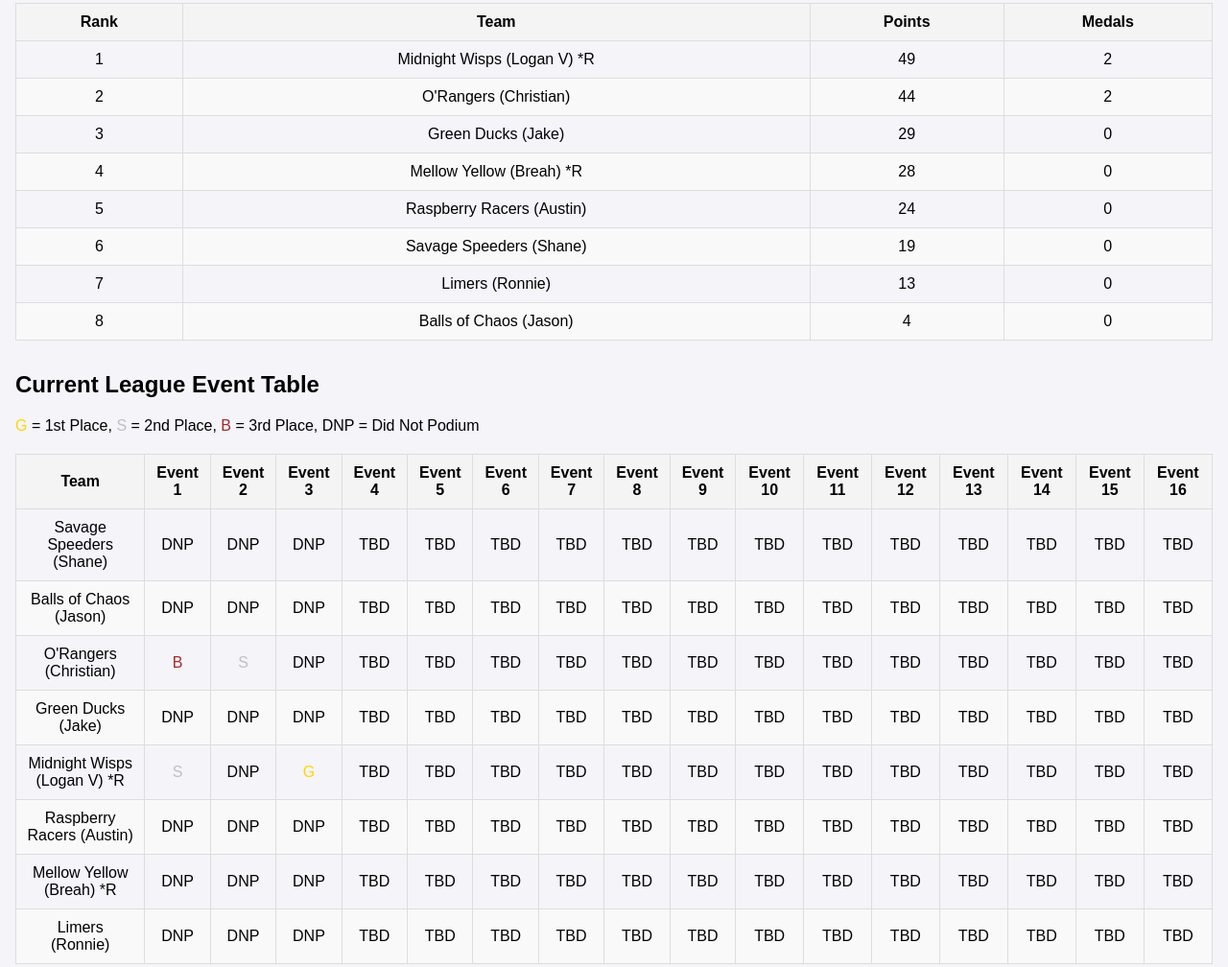
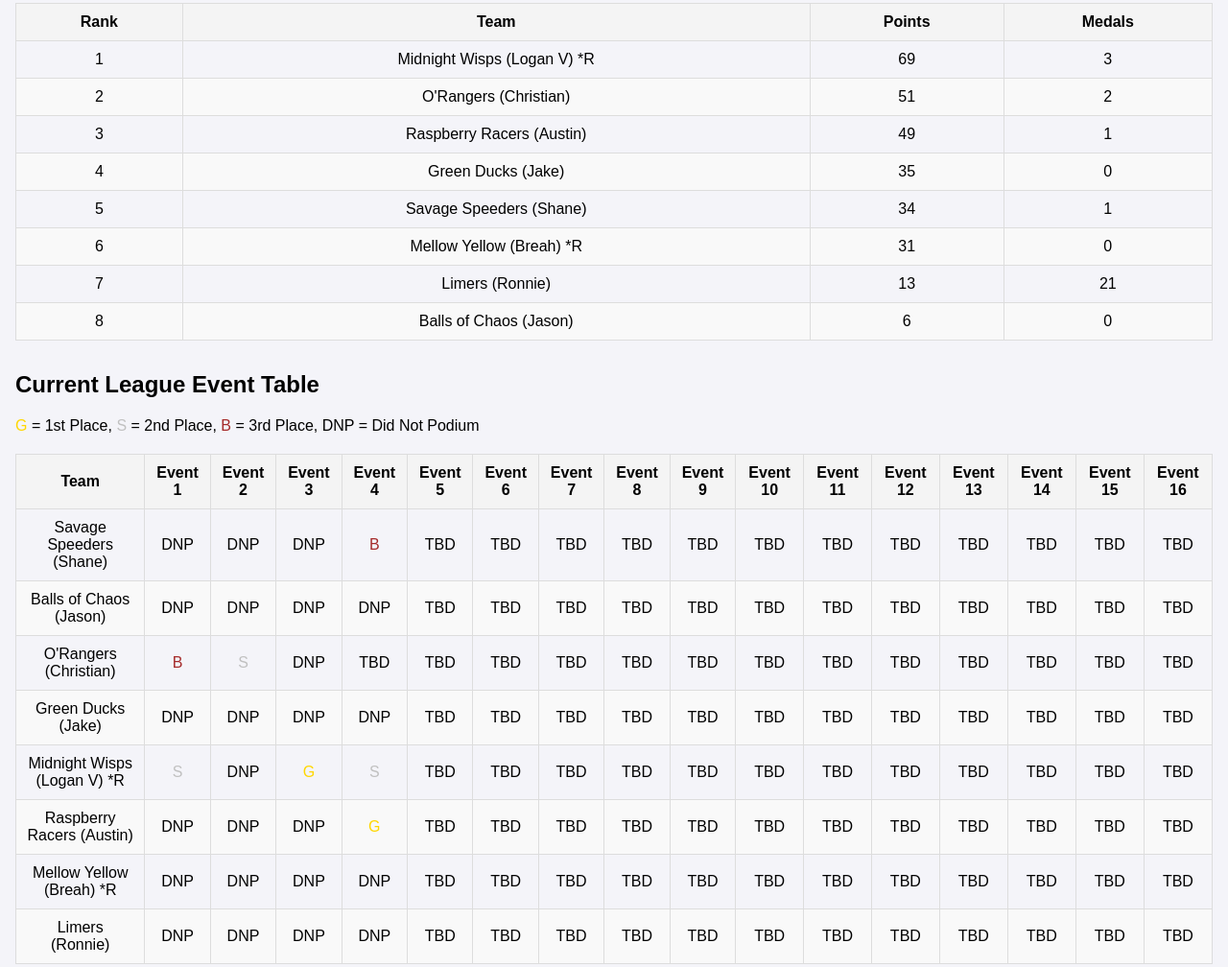
Before and after one commit to auwright/ice-box-marble-league, a plain HTML site: page current_standings.html in a window 1280 px wide. Shown: the part 297-1305 px from the top of the page at 96% size. Drawn offline with Linux system fonts and the light colour scheme.

Commit message:
Update current_standings.html
Event 4 results

```diff
--- a/current_standings.html
+++ b/current_standings.html
@@ -54,14 +54,14 @@
           </tr>
         </thead>
         <tbody>
-          <tr><td>1</td><td>Savage Speeders (Shane)</td><td>19</td><td>0</td></tr>
-          <tr><td>2</td><td>Balls of Chaos (Jason)</td><td>4</td><td>0</td></tr>
-          <tr><td>3</td><td>O'Rangers (Christian)</td><td>44</td><td>2</td></tr>
-          <tr><td>4</td><td>Green Ducks (Jake)</td><td>29</td><td>0</td></tr>
-          <tr><td>5</td><td>Raspberry Racers (Austin)</td><td>24</td><td>0</td></tr>
-          <tr><td>6</td><td>Midnight Wisps (Logan V) *R</td><td>49</td><td>2</td></tr>
-          <tr><td>7</td><td>Mellow Yellow (Breah) *R</td><td>28</td><td>0</td></tr>
-          <tr><td>8</td><td>Limers (Ronnie)</td><td>13</td><td>0</td></tr>
+          <tr><td>1</td><td>Savage Speeders (Shane)</td><td>34</td><td>1</td></tr>
+          <tr><td>2</td><td>Balls of Chaos (Jason)</td><td>6</td><td>0</td></tr>
+          <tr><td>3</td><td>O'Rangers (Christian)</td><td>51</td><td>2</td></tr>
+          <tr><td>4</td><td>Green Ducks (Jake)</td><td>35</td><td>0</td></tr>
+          <tr><td>5</td><td>Raspberry Racers (Austin)</td><td>49</td><td>1</td></tr>
+          <tr><td>6</td><td>Midnight Wisps (Logan V) *R</td><td>69</td><td>3</td></tr>
+          <tr><td>7</td><td>Mellow Yellow (Breah) *R</td><td>31</td><td>0</td></tr>
+          <tr><td>8</td><td>Limers (Ronnie)</td><td>13</td><td>21</td></tr>
         </tbody>
       </table>
     </div>
@@ -95,14 +95,14 @@
           <!-- <td class="gold">G</td> -->
           <!-- <td class="silver">S</td> -->
           <!-- <td class="bronze">B</td> -->
-          <tr><td>Savage Speeders (Shane)</td><td>DNP</td><td>DNP</td><td>DNP</td><td>TBD</td><td>TBD</td><td>TBD</td><td>TBD</td><td>TBD</td><td>TBD</td><td>TBD</td><td>TBD</td><td>TBD</td><td>TBD</td><td>TBD</td><td>TBD</td><td>TBD</td></tr>
-          <tr><td>Balls of Chaos (Jason)</td><td>DNP</td><td>DNP</td><td>DNP</td><td>TBD</td><td>TBD</td><td>TBD</td><td>TBD</td><td>TBD</td><td>TBD</td><td>TBD</td><td>TBD</td><td>TBD</td><td>TBD</td><td>TBD</td><td>TBD</td><td>TBD</td></tr>
+          <tr><td>Savage Speeders (Shane)</td><td>DNP</td><td>DNP</td><td>DNP</td><td class="bronze">B</td><td>TBD</td><td>TBD</td><td>TBD</td><td>TBD</td><td>TBD</td><td>TBD</td><td>TBD</td><td>TBD</td><td>TBD</td><td>TBD</td><td>TBD</td><td>TBD</td></tr>
+          <tr><td>Balls of Chaos (Jason)</td><td>DNP</td><td>DNP</td><td>DNP</td><td>DNP</td><td>TBD</td><td>TBD</td><td>TBD</td><td>TBD</td><td>TBD</td><td>TBD</td><td>TBD</td><td>TBD</td><td>TBD</td><td>TBD</td><td>TBD</td><td>TBD</td></tr>
           <tr><td>O'Rangers (Christian)</td><td class="bronze">B</td><td class="silver">S</td><td>DNP</td><td>TBD</td><td>TBD</td><td>TBD</td><td>TBD</td><td>TBD</td><td>TBD</td><td>TBD</td><td>TBD</td><td>TBD</td><td>TBD</td><td>TBD</td><td>TBD</td><td>TBD</td></tr>
-          <tr><td>Green Ducks (Jake)</td><td>DNP</td><td>DNP</td><td>DNP</td><td>TBD</td><td>TBD</td><td>TBD</td><td>TBD</td><td>TBD</td><td>TBD</td><td>TBD</td><td>TBD</td><td>TBD</td><td>TBD</td><td>TBD</td><td>TBD</td><td>TBD</td></tr>
-          <tr><td>Midnight Wisps (Logan V) *R</td><td class="silver">S</td><td>DNP</td><td class="gold">G</td><td>TBD</td><td>TBD</td><td>TBD</td><td>TBD</td><td>TBD</td><td>TBD</td><td>TBD</td><td>TBD</td><td>TBD</td><td>TBD</td><td>TBD</td><td>TBD</td><td>TBD</td></tr>
-          <tr><td>Raspberry Racers (Austin)</td><td>DNP</td><td>DNP</td><td>DNP</td><td>TBD</td><td>TBD</td><td>TBD</td><td>TBD</td><td>TBD</td><td>TBD</td><td>TBD</td><td>TBD</td><td>TBD</td><td>TBD</td><td>TBD</td><td>TBD</td><td>TBD</td></tr>
-          <tr><td>Mellow Yellow (Breah) *R</td><td>DNP</td><td>DNP</td><td>DNP</td><td>TBD</td><td>TBD</td><td>TBD</td><td>TBD</td><td>TBD</td><td>TBD</td><td>TBD</td><td>TBD</td><td>TBD</td><td>TBD</td><td>TBD</td><td>TBD</td><td>TBD</td></tr>
-          <tr><td>Limers (Ronnie)</td><td>DNP</td><td>DNP</td><td>DNP</td><td>TBD</td><td>TBD</td><td>TBD</td><td>TBD</td><td>TBD</td><td>TBD</td><td>TBD</td><td>TBD</td><td>TBD</td><td>TBD</td><td>TBD</td><td>TBD</td><td>TBD</td></tr>
+          <tr><td>Green Ducks (Jake)</td><td>DNP</td><td>DNP</td><td>DNP</td><td>DNP</td><td>TBD</td><td>TBD</td><td>TBD</td><td>TBD</td><td>TBD</td><td>TBD</td><td>TBD</td><td>TBD</td><td>TBD</td><td>TBD</td><td>TBD</td><td>TBD</td></tr>
+          <tr><td>Midnight Wisps (Logan V) *R</td><td class="silver">S</td><td>DNP</td><td class="gold">G</td><td class="silver">S</td><td>TBD</td><td>TBD</td><td>TBD</td><td>TBD</td><td>TBD</td><td>TBD</td><td>TBD</td><td>TBD</td><td>TBD</td><td>TBD</td><td>TBD</td><td>TBD</td></tr>
+          <tr><td>Raspberry Racers (Austin)</td><td>DNP</td><td>DNP</td><td>DNP</td><td class="gold">G</td><td>TBD</td><td>TBD</td><td>TBD</td><td>TBD</td><td>TBD</td><td>TBD</td><td>TBD</td><td>TBD</td><td>TBD</td><td>TBD</td><td>TBD</td><td>TBD</td></tr>
+          <tr><td>Mellow Yellow (Breah) *R</td><td>DNP</td><td>DNP</td><td>DNP</td><td>DNP</td><td>TBD</td><td>TBD</td><td>TBD</td><td>TBD</td><td>TBD</td><td>TBD</td><td>TBD</td><td>TBD</td><td>TBD</td><td>TBD</td><td>TBD</td><td>TBD</td></tr>
+          <tr><td>Limers (Ronnie)</td><td>DNP</td><td>DNP</td><td>DNP</td><td>DNP</td><td>TBD</td><td>TBD</td><td>TBD</td><td>TBD</td><td>TBD</td><td>TBD</td><td>TBD</td><td>TBD</td><td>TBD</td><td>TBD</td><td>TBD</td><td>TBD</td></tr>
         </tbody>
       </table>
     </div>
```
